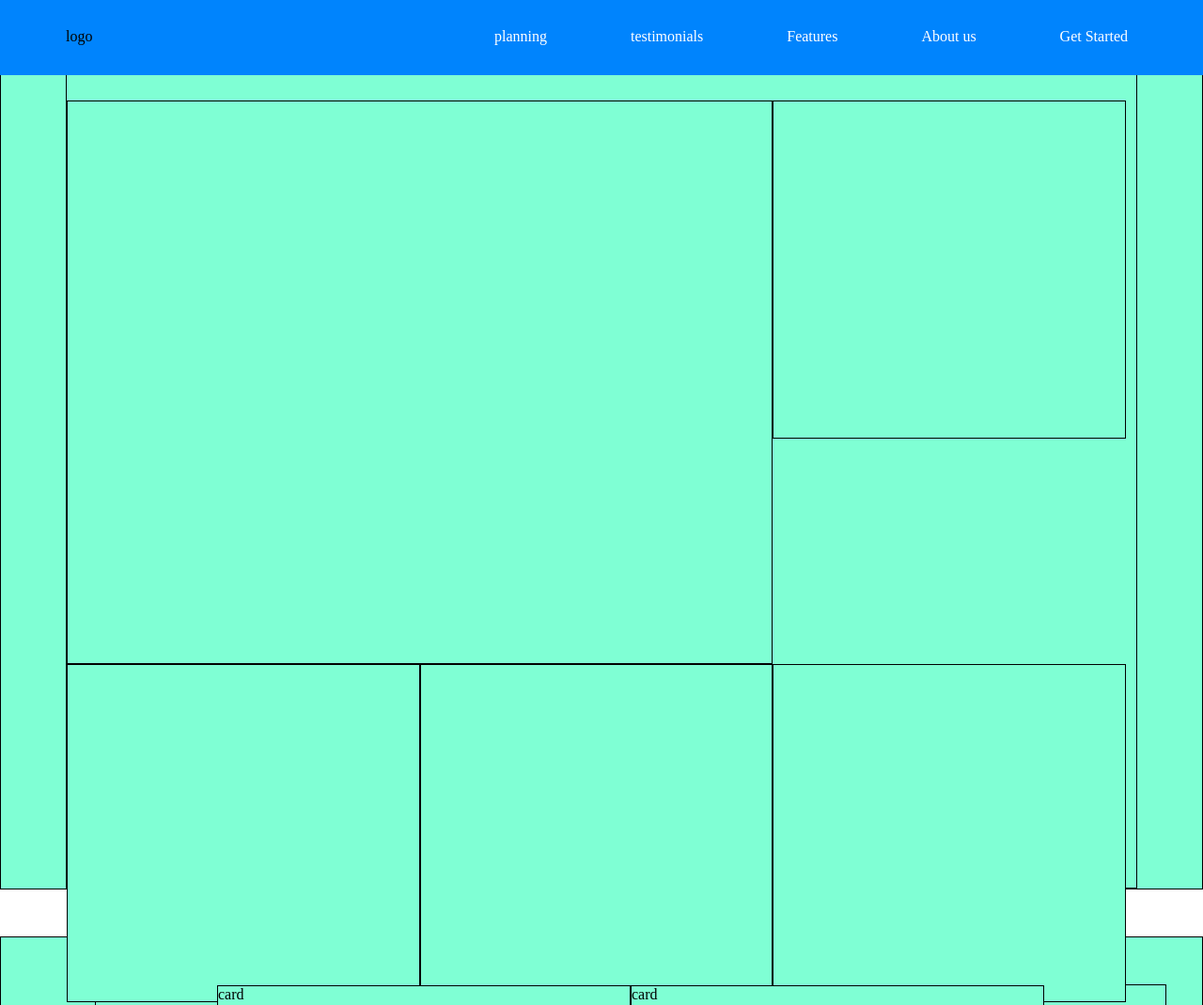
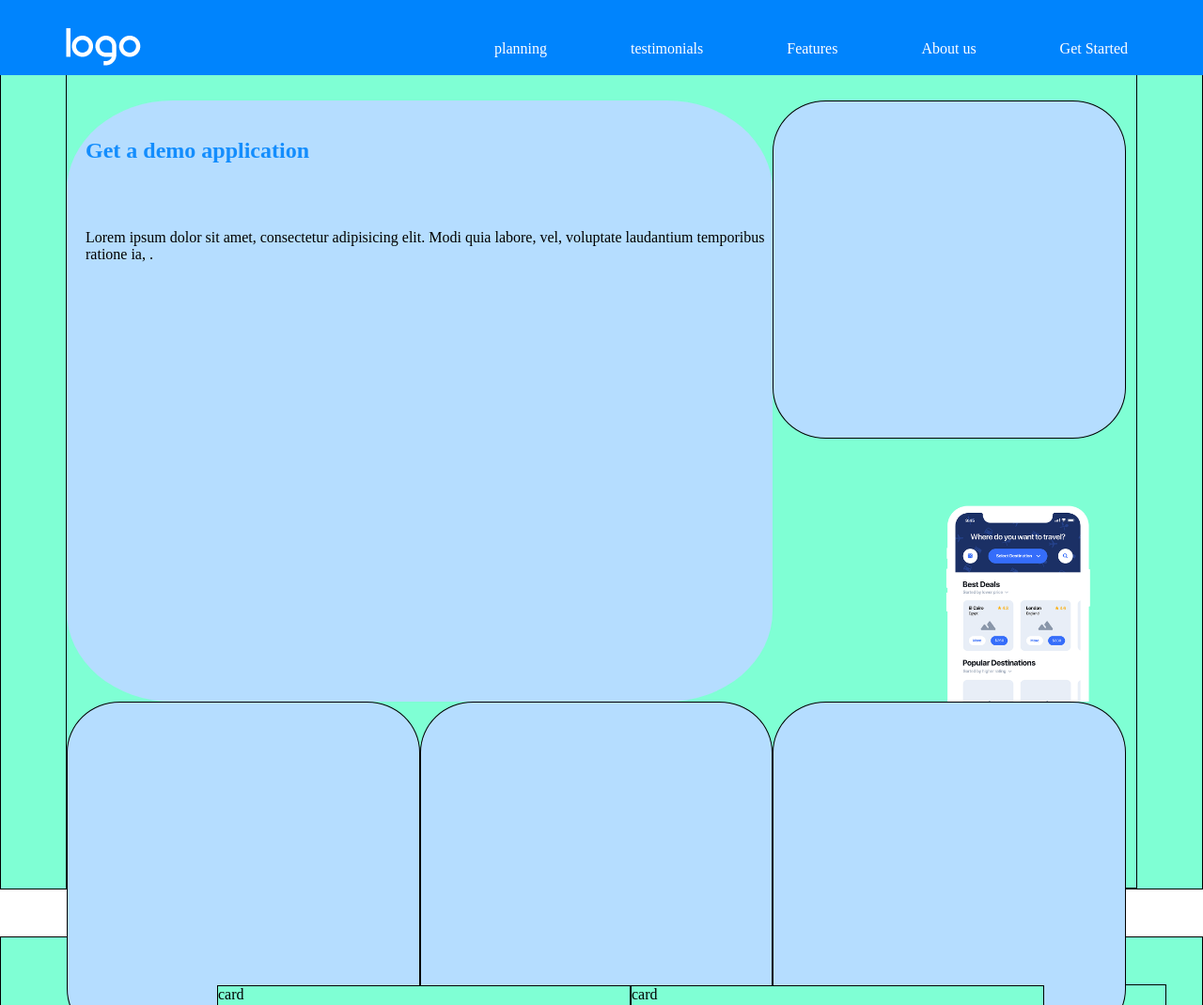
Before and after one commit to Laroussi-Sarhane/htmlcss-responsive-layout, a plain HTML site: page index.html in a window 1280 px wide. Shown: the top 1070 px of the page at 94% size. Drawn offline with Linux system fonts and the light colour scheme.

Commit message:
add changes

```diff
--- a/index.html
+++ b/index.html
@@ -12,7 +12,7 @@
  <section class="menu">
   <div class="container d-flex between align-center">
     <div class="logo">
-      <span>logo</span>
+      <img src="img/logo.png" alt="">
     </div>
      <div class="hamburger">
       <i class="fa-solid fa-bars"></i>
@@ -38,7 +38,21 @@
 
        <div class="row d-flex">
 
-            <div class="col-big debug"></div>
+            <div class="col-big  d-flex">
+
+              <div class="card-text">
+                <div class="title-big padding-top margin-bottom">
+                 <h2 class="">Get a demo application</h2>
+                </div>
+                <div class="text padding-top margin-bottom">
+                 <p> Lorem ipsum dolor sit amet, consectetur adipisicing elit. Modi quia labore, vel, voluptate laudantium temporibus ratione ia, .</p>
+                </div>
+              </div>
+
+              <div class="card-img">
+                <img src="img/phone.png" alt="">
+               </div>
+            </div>
 
             <div class="col debug"></div>
 
--- a/style.css
+++ b/style.css
@@ -51,6 +51,9 @@ header li{
   height: 100%;
   align-items: center;
   justify-content: flex-end;
+
+}
+.list-nav{
   display: none;
 }
 .hamburger i{
@@ -67,14 +70,46 @@ font-size: 2.5rem;
   display: flex;
   margin-bottom: 60px;
 }
+.title-big{
+  color: #138DFD;
+  text-align: start;
+
+}
+.margin-bottom{
+  margin-bottom: 30px;
+}
+.title{
+  color: #138DFD;
+  text-align: center;
+}
+.padding-top{
+  padding-top: 40px;
+}
 .jumbo .col-big{
   width: 100%;
-  height: 600px;
+  height :640px;
+  border-radius: 15%;
+  background-color: #B5DDFF;
+  padding-left: 20px;
 }
 .jumbo .col{
   width: 100%;
   height: 380px;
+  border-radius: 15%;
+  padding-left: 20px;
+  background-color: #B5DDFF;
 }
+.card{
+  position: relative;
+}
+.col-big .card-img{
+  width: 192px;
+  height: 267px;
+  position: absolute;
+  bottom: 0;
+  right: 100px;
+}
+
 /* chiuso jumbo */
 .strategic-planning{
   height: 1400px;
@@ -150,6 +185,9 @@ footer{
     padding: 30px 0 90px;
     height: 1200px;
     }
+    .hamburger{
+      display: block;
+    }
     .jumbo .col-big{
       width: 66%;
     }
@@ -163,7 +201,7 @@ footer{
       height: 1000px;
     }
     .strategic-planning .col {
-      heigth: 100%
+      height: 100%;
     }
     .testimonials .row .col{
       height: 310px;
@@ -201,6 +239,8 @@ footer{
     .free .container{
       width: 85%;
     }
+
+   }
 
 
 
```
Also changed, not shown: img/about.jpg (added), img/logo.png (added), img/phone.png (added), img/planning1.png (added), img/planning2.png (added), img/testimonial1.jpg (added), img/testimonial2.jpg (added), img/testimonial3.jpg (added).
